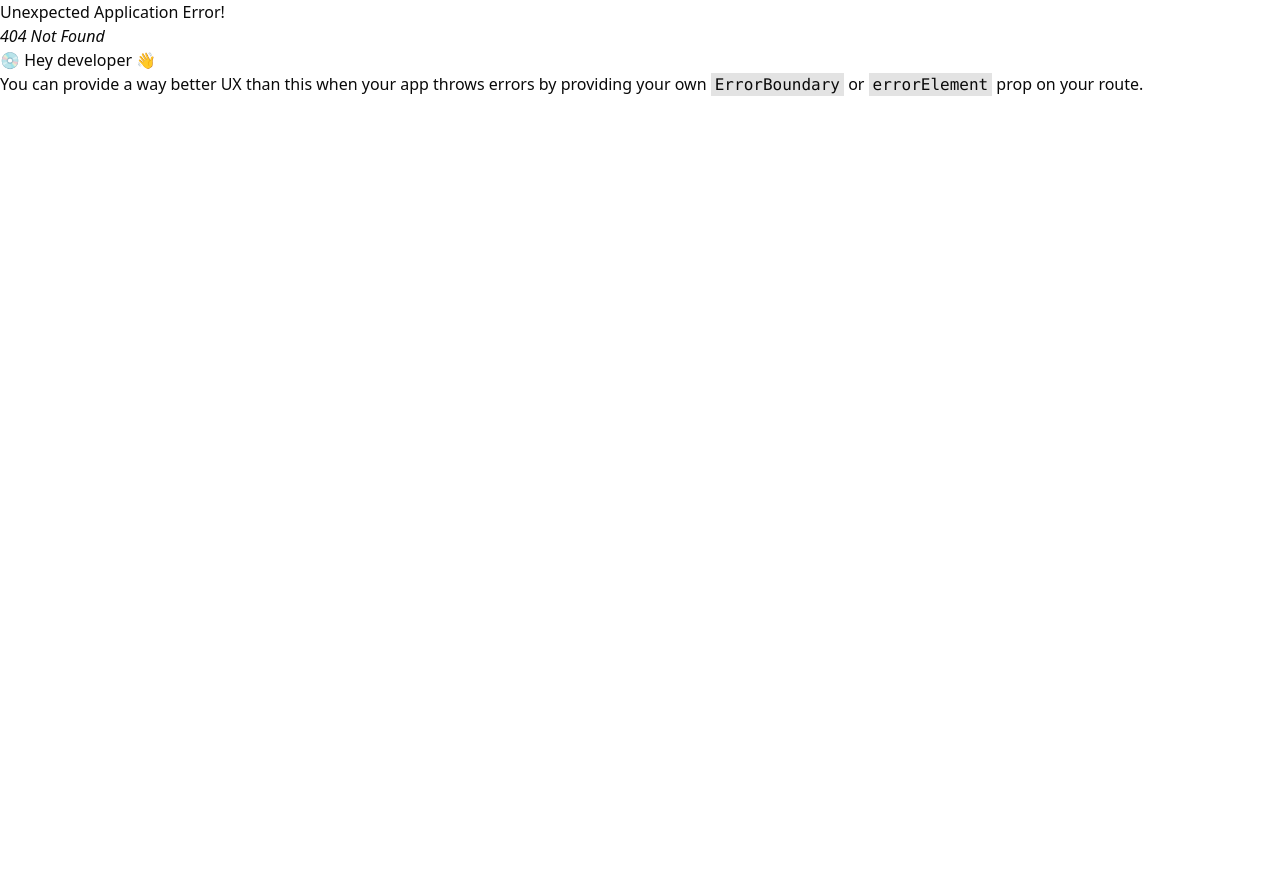
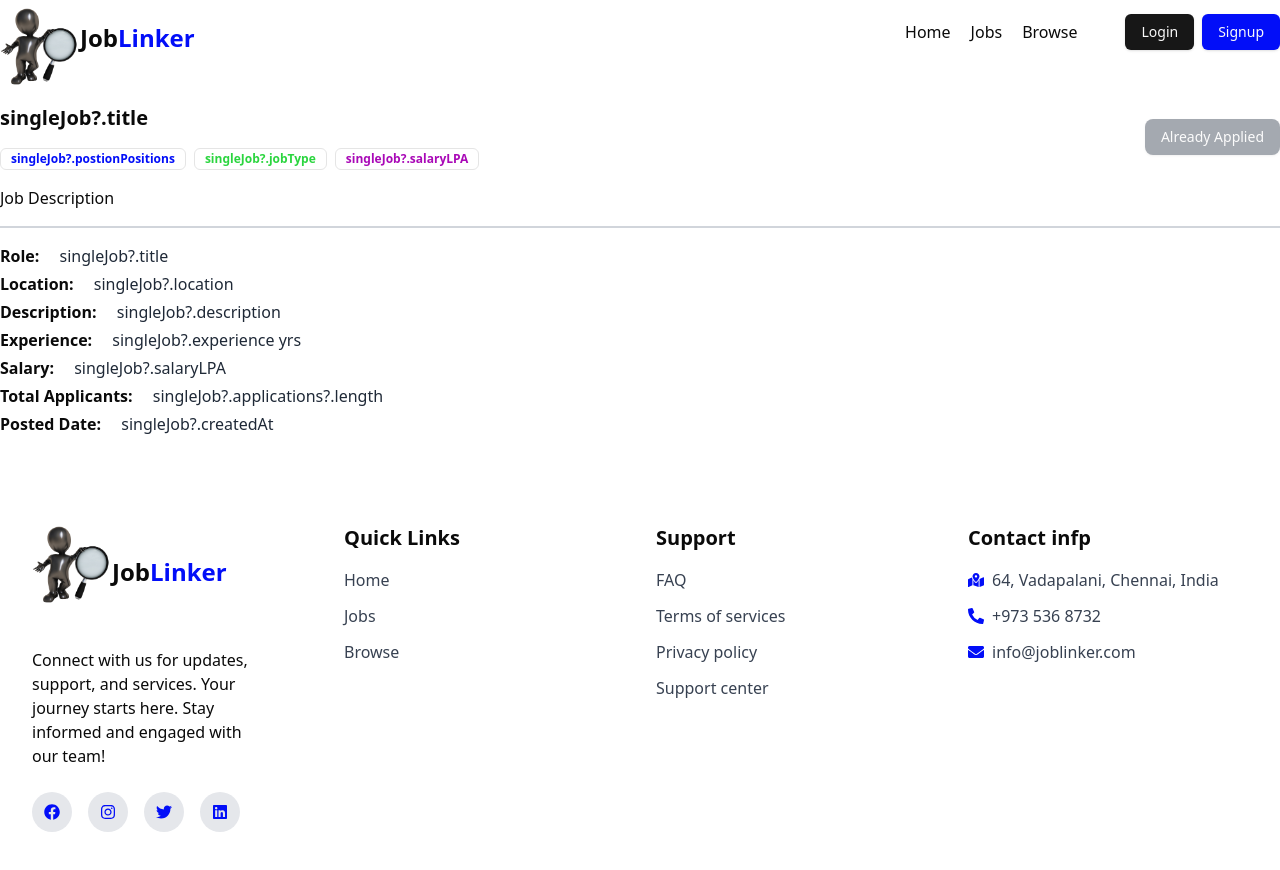
Before and after one commit to Smitbhuva15/JOB-PORTAL, a React (Vite) app in the folder frontend/: page /jobs/Detail/1 in a window 1280 px wide. Before the commit this address had no page. Shown: the top 870 px of the page. Before the commit the page ends 800 px from the top, so only its background shows below. Built offline with nearby package versions, Linux system fonts and the light colour scheme.

Commit message:
jobDetail page added

```diff
--- a/frontend/src/main.jsx
+++ b/frontend/src/main.jsx
@@ -12,6 +12,7 @@
 import store from './store/store';
 import { Provider } from 'react-redux';
 import Profile from './pages/profile/profile';
+import JobDetail from './pages/jobs/JobDetail';
 
 
 
@@ -52,6 +53,10 @@
             path: '/profile',
             element: <Profile />,
           },
+          {
+            path: '/jobs/Detail/:id',
+            element: <JobDetail />,
+          },
 
       ],
   },
--- a/frontend/src/pages/jobs/Job.jsx
+++ b/frontend/src/pages/jobs/Job.jsx
@@ -7,8 +7,11 @@
 import { Bookmark } from 'lucide-react';
 import { Badge } from '../../components/ui/badge'
 import React from 'react';
+import { useNavigate } from 'react-router-dom';
 
 const Job = () => {
+  const jobid='dgfdgdfgdf312'
+  const navigate=useNavigate();
   return (
     <div className="p-5 rounded-md shadow-xl bg-white border border-gray-100">
       {/* Job Posting Metadata */}
@@ -36,7 +39,7 @@
           </Avatar>
         </Button>
         <div>
-          <h1 className="font-medium text-lg">Company Name</h1>
+          <h1 className="font-medium text-lg " >Company Name</h1>
           <p className="text-sm text-gray-500">India</p>
         </div>
       </div>
@@ -51,7 +54,8 @@
                 <Badge className={'text-[#a909b7] font-bold'} variant="ghost">job?.salar</Badge>
             </div>
             <div className='flex items-center gap-4 mt-4'>
-                <Button variant="outline">Details</Button>
+              <div onClick={()=>navigate(`/jobs/Detail/${jobid}`)}> <Button variant="outline "  >Details</Button></div>
+
                 <Button className="bg-[#020ef8]">Save For Later</Button>
             </div>
     </div>
--- /dev/null
+++ b/frontend/src/pages/jobs/JobDetail.jsx
@@ -0,0 +1,39 @@
+import { Button } from '../../components/ui/button'
+import { Badge } from '../../components/ui/badge'
+import React from 'react'
+
+const JobDetail = () => {
+    const isApplied = true
+    return (
+        <div className='max-w-7xl mx-auto my-10'>
+            <div className='flex items-center justify-between'>
+                <div>
+                    <h1 className='font-bold text-xl'>singleJob?.title</h1>
+                    <div className='flex items-center gap-2 mt-4'>
+                        <Badge className={'text-[#020ef8] font-bold'} variant="ghost">singleJob?.postionPositions</Badge>
+                        <Badge className={'text-[#2bd53f] font-bold'} variant="ghost">singleJob?.jobType</Badge>
+                        <Badge className={'text-[#a909b7] font-bold'} variant="ghost">singleJob?.salaryLPA</Badge>
+                    </div>
+                </div>
+                <Button
+                    disabled={isApplied}
+                    className={`rounded-lg ${isApplied ? 'bg-gray-600 cursor-not-allowed' : 'bg-[#020ef8] hover:bg-[#181b5c]'}`}>
+                    {isApplied ? 'Already Applied' : 'Apply Now'}
+                </Button>
+            </div>
+
+            <h1 className='border-b-2 border-b-gray-300 font-medium py-4'>Job Description</h1>
+            <div className='my-4'>
+                <h1 className='font-bold my-1'>Role: <span className='pl-4 font-normal text-gray-800'>singleJob?.title</span> </h1>
+                <h1 className='font-bold my-1'>Location: <span className='pl-4 font-normal text-gray-800'>singleJob?.location</span></h1>
+                <h1 className='font-bold my-1'>Description: <span className='pl-4 font-normal text-gray-800'>singleJob?.description</span></h1>
+                <h1 className='font-bold my-1'>Experience: <span className='pl-4 font-normal text-gray-800'>singleJob?.experience yrs</span></h1>
+                <h1 className='font-bold my-1'>Salary: <span className='pl-4 font-normal text-gray-800'>singleJob?.salaryLPA</span></h1>
+                <h1 className='font-bold my-1'>Total Applicants: <span className='pl-4 font-normal text-gray-800'>singleJob?.applications?.length</span></h1>
+                <h1 className='font-bold my-1'>Posted Date: <span className='pl-4 font-normal text-gray-800'>singleJob?.createdAt</span></h1>
+            </div>
+        </div>
+    )
+}
+
+export default JobDetail
--- a/frontend/src/pages/jobs/jobDetails.jsx
+++ /dev/null
@@ -1,9 +0,0 @@
-import React from 'react'
-
-const jobDetails = () => {
-  return (
-    <div>jobDetails</div>
-  )
-}
-
-export default jobDetails
```
